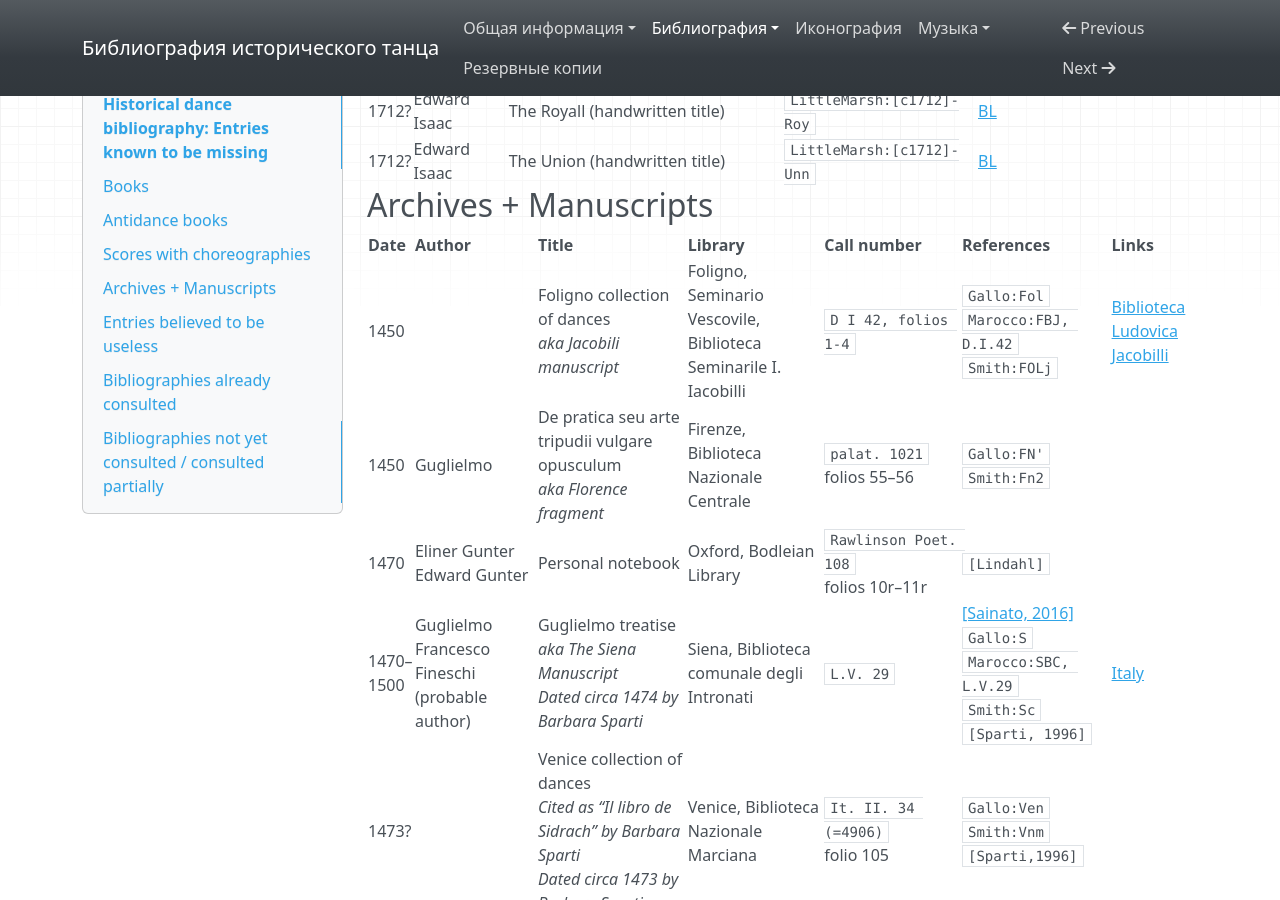
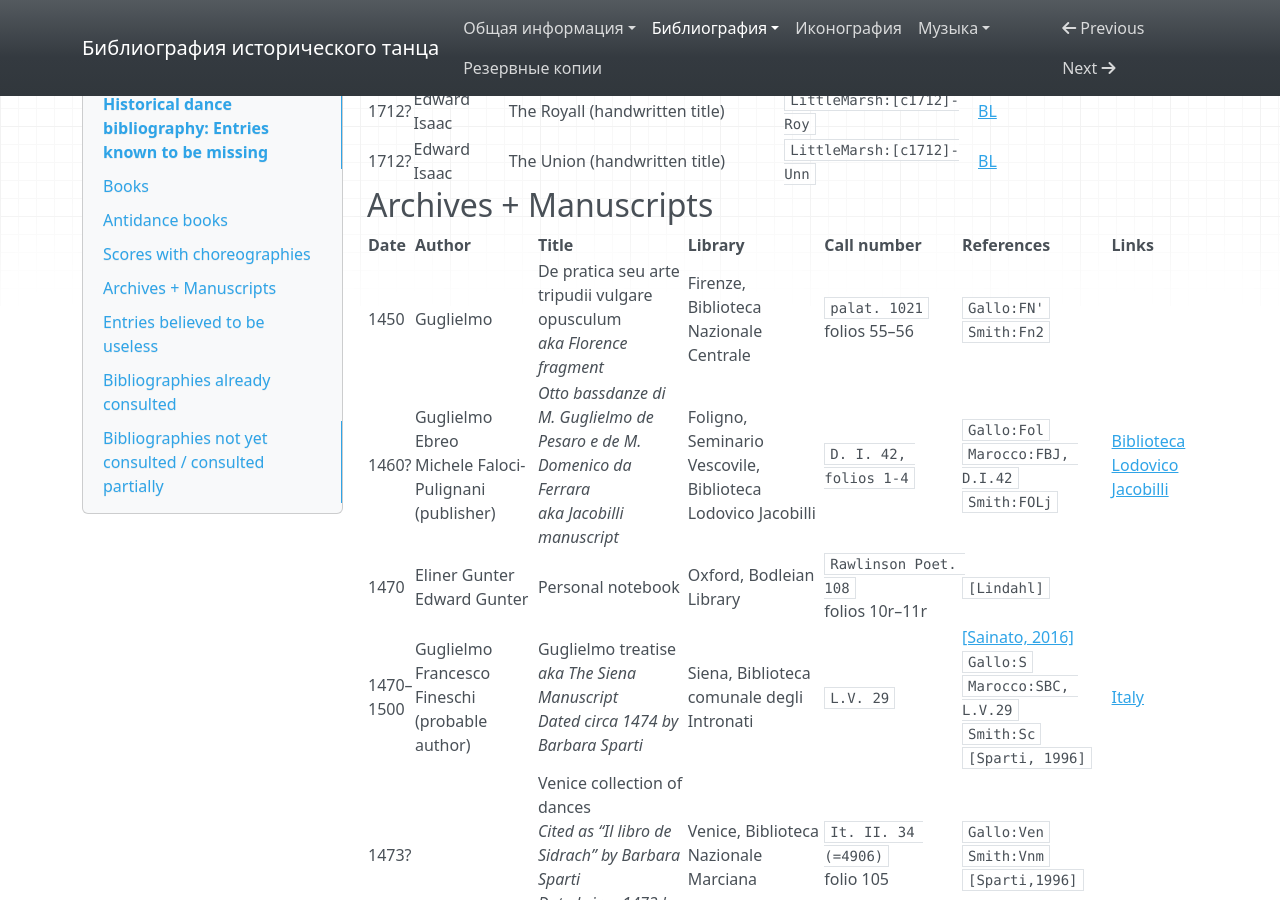
Before and after one commit to hda-technical/dancebooks, an MkDocs documentation site: the page built from docs/bibliography_missing.md, in a window 1280 px wide and 900 px high, scrolled down 60294 px. Built offline with MkDocs 1.6.1, drawn with Linux system fonts in a browser that asks for light colours; nearby versions of some CDN libraries; some of the changed text lies outside the part shown.

Commit message:
Fix metadata for Jacobilli / Foligno manuscripts

```diff
--- a/docs/bibliography_missing.md
+++ b/docs/bibliography_missing.md
@@ -604,8 +604,8 @@ _This part of the list is to joined with the general table_
 
 | Date | Author | Title | Library | Call number | References | Links |
 |----- | ------ | ----- | ------- | ----------- | ---------- | ----- |
-| 1450 | | Foligno collection of dances<br/>_aka Jacobili manuscript_ | Foligno, Seminario Vescovile, Biblioteca Seminarile I. Iacobilli | `D I 42, folios 1-4` | `Gallo:Fol`<br/>`Marocco:FBJ, D.I.42`<br/>`Smith:FOLj` | [Biblioteca Ludovica Jacobilli](http://www.jacobilli.it/) |
 | 1450 | Guglielmo | De pratica seu arte tripudii vulgare opusculum<br/>_aka Florence fragment_ | Firenze, Biblioteca Nazionale Centrale | `palat. 1021`<br/>folios 55–56 | `Gallo:FN'`<br/>`Smith:Fn2` | |
+| 1460? | Guglielmo Ebreo<br/>Michele Faloci-Pulignani (publisher) | _Otto bassdanze di M. Guglielmo de Pesaro e de M. Domenico da Ferrara_<br/>_aka Jacobilli manuscript_ | Foligno, Seminario Vescovile, Biblioteca Lodovico Jacobilli | `D. I. 42, folios 1-4` | `Gallo:Fol`<br/>`Marocco:FBJ, D.I.42`<br/>`Smith:FOLj` | [Biblioteca Lodovico Jacobilli](http://www.jacobilli.it/) |
 | 1470 | Eliner Gunter<br/>Edward Gunter | Personal notebook | Oxford, Bodleian Library | `Rawlinson Poet. 108`<br/>folios 10r–11r | `[Lindahl]` | |
 | 1470–1500 | Guglielmo<br/>Francesco Fineschi (probable author) | Guglielmo treatise<br/>_aka The Siena Manuscript_<br/>_Dated circa 1474 by Barbara Sparti_ | Siena, Biblioteca comunale degli Intronati | `L.V. 29` | [[Sainato, 2016]](https://bib.hda.org.ru/books/sainato_2016)<br/>`Gallo:S`<br/>`Marocco:SBC, L.V.29`<br/>`Smith:Sc`<br/>`[Sparti, 1996]` | [Italy](http://www.comune.siena.it/) |
 | 1473? | | Venice collection of dances<br/>_Cited as “Il libro de Sidrach” by Barbara Sparti_<br/>_Dated circa 1473 by Barbara Sparti_ | Venice, Biblioteca Nazionale Marciana | `It. II. 34 (=4906)`<br/>folio 105 | `Gallo:Ven`<br/>`Smith:Vnm`<br/>`[Sparti,1996]` |
@@ -627,7 +627,7 @@ _This part of the list is to joined with the general table_
 | 1601 | Antonio di Fiorenza | La barriera | Unspecified private collection | | `[Sparti, 2004]` | |
 | 1607 | John Ramsey | Practise for Dauncinge | Oxford, Bodleian Library | `Douce 280`<br/>folios 66av-66bv | `[Lindahl]` | |
 | 1620–1650? | Engelbert Kæmpfer | Personal collection of traveller Engelbert Kæmpfer relating to late 17th-century Persia, including dance music, and Russian travel diaries | London, British Library | `Sloane MS 2923` | | [BL](http://searcharchives.bl.uk/IAMS_VU2:IAMS040-002115302) |
-| 1614–1615? | Ludovico Jacobilli | Modo di ballare | Foligno, Seminario Vescovile, Biblioteca Seminarile L. Jacobilli | `A. III`<br/>folios 102–104 | `[Lehner, 1997]`<br/>`[Sparti, 2004]`<br/>`[2. Rothenfelser]` | [Biblioteca Ludovica Jacobilli](http://www.jacobilli.it/) |
+| 1614–1615? | Ludovico Jacobilli | Modo di ballare | Foligno, Seminario Vescovile, Biblioteca Seminarile L. Jacobilli | `A. III. 19`<br/>folios 102–104 | `[Lehner, 1997]`<br/>`[Sparti, 2004]`<br/>`[2. Rothenfelser]`<br/>`[Transcriptions]` | [Biblioteca Lodovico Jacobilli](http://www.jacobilli.it/) |
 | 1616 | | Copia dell'inventione di un balletto fatto dalla Serenissima Infante Isabella di Savoia d'Este questo carnevale prossimo passato (due copie)<br/>Includes stage plan of _Balletto a otto_ | Modena, Archivio di Stato | `Archivio Estense, Archivio per Materie, Spettacoli pubblici, 9/A` | [[Bosi, 2005]](https://bib.hda.org.ru/books/bosi_2005_duchessa) | |
 | 1619? | Barthélemy de Montagut | Louange de la danse. Avec les observations necessaires pour en acquerir la perfection | London, British Library | `Royal Collection, MS 16E XXXIX` | [[Montagut, 2000]](https://bib.hda.org.ru/books/montagut_2000) | [BL](http://searcharchives.bl.uk/IAMS_VU2:IAMS040-002107209) |
 | 1630–1633? | Elias Ashmole | Copye of the Oulde Measures | Oxford, Bodleian Library | `Rawlinson D.864`<br/>folios 199r-199v | `[Lindahl]` | |
```
